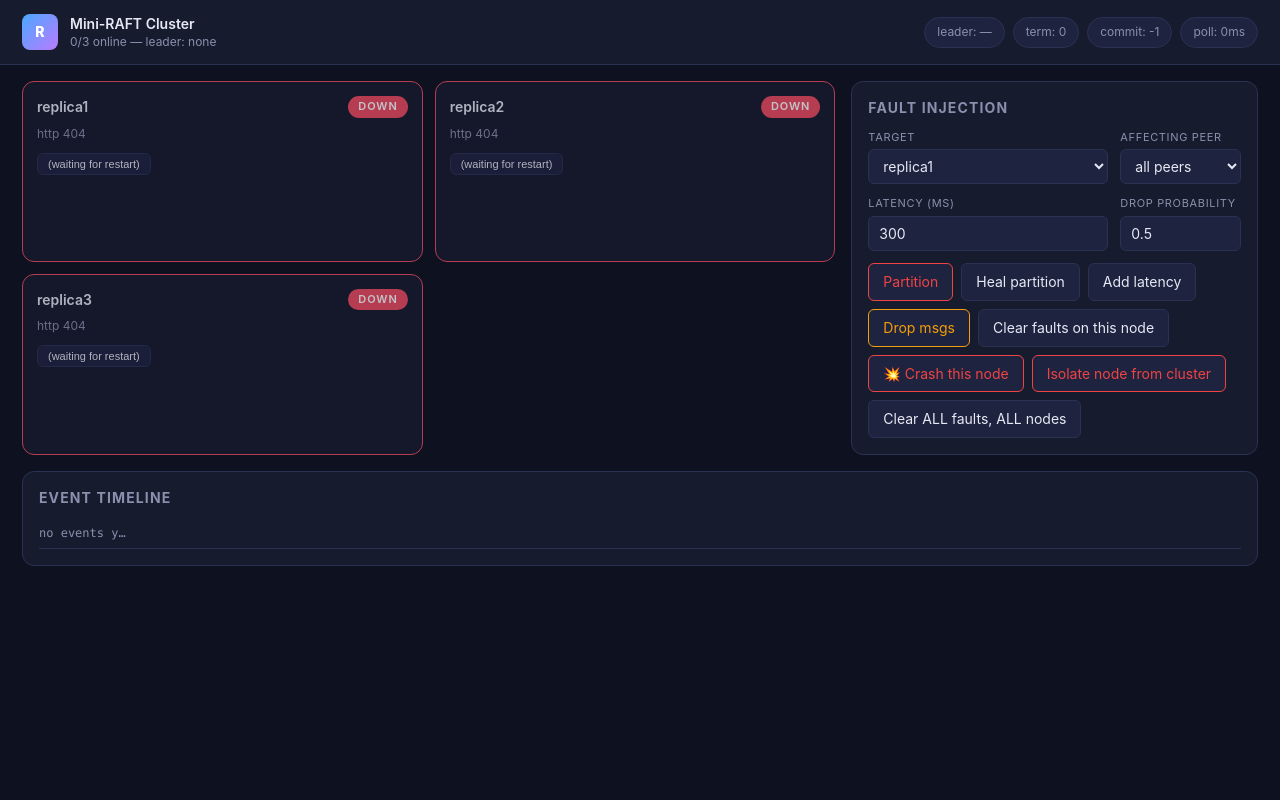
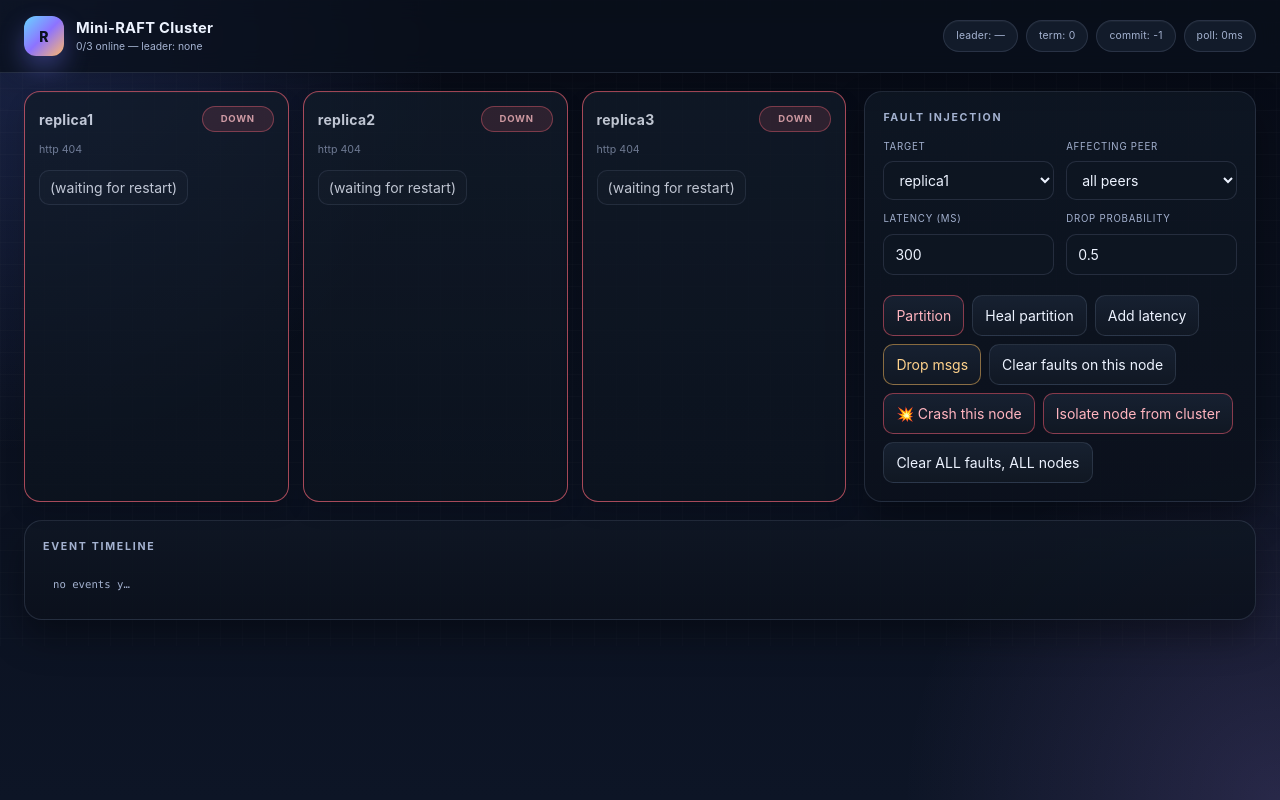
Before and after one commit to swathidotdev/raft-canvas, a website: page gateway/dashboard/index.html in a window 1280 px wide. Drawn offline with Linux system fonts and the light colour scheme; no server answers.

Commit message:
Update UI

```diff
--- a/gateway/dashboard/style.css
+++ b/gateway/dashboard/style.css
@@ -1,155 +1,438 @@
 :root {
-  --bg:        #0e1220;
-  --panel:     #171b2e;
-  --panel-2:   #1e2340;
-  --border:    #2b3153;
-  --text:      #e6e9f4;
-  --text-dim:  #8a90ad;
-  --leader:    #ffb020;
-  --follower:  #4aa8ff;
-  --candidate: #ba7bff;
-  --down:      #ef4c62;
-  --ok:        #34d399;
-  --warn:      #f59e0b;
-  --danger:    #ef4444;
-}
-* { box-sizing: border-box; }
-html, body {
-  margin: 0; background: var(--bg); color: var(--text);
-  font-family: -apple-system, BlinkMacSystemFont, "Segoe UI", Roboto, sans-serif;
-  font-size: 14px; line-height: 1.4;
+  --bg: #070b16;
+  --bg-2: #0d1526;
+  --panel: rgba(19, 26, 41, 0.82);
+  --panel-strong: rgba(15, 22, 35, 0.96);
+  --panel-alt: rgba(24, 33, 50, 0.88);
+  --border: rgba(143, 163, 194, 0.18);
+  --border-strong: rgba(143, 163, 194, 0.32);
+  --text: #edf3ff;
+  --text-dim: #a4b2d0;
+  --leader: #ffbf69;
+  --follower: #69b7ff;
+  --candidate: #b68dff;
+  --down: #ff6a7a;
+  --ok: #62e7ae;
+  --warn: #ffbe5c;
+  --danger: #ff5d73;
+  --shadow: rgba(0, 0, 0, 0.35);
 }
 
-/* ── topbar ────────────────────────────────────────────────── */
+* { box-sizing: border-box; }
+
+html, body {
+  margin: 0;
+  min-height: 100%;
+  background:
+    radial-gradient(circle at top left, rgba(98, 129, 255, 0.22), transparent 30%),
+    radial-gradient(circle at bottom right, rgba(182, 141, 255, 0.16), transparent 25%),
+    linear-gradient(180deg, var(--bg) 0%, var(--bg-2) 100%);
+  color: var(--text);
+  font-family: Inter, "Segoe UI", Roboto, Helvetica, Arial, sans-serif;
+  font-size: 14px;
+  line-height: 1.5;
+}
+
+body {
+  background-image:
+    linear-gradient(rgba(255,255,255,0.015) 1px, transparent 1px),
+    linear-gradient(90deg, rgba(255,255,255,0.012) 1px, transparent 1px);
+  background-size: 22px 22px;
+}
+
+button, select, input {
+  font: inherit;
+}
+
+/* Top bar */
 .topbar {
-  display: flex; align-items: center; justify-content: space-between;
-  padding: 14px 22px; background: var(--panel);
+  position: sticky;
+  top: 0;
+  z-index: 20;
+  display: flex;
+  align-items: center;
+  justify-content: space-between;
+  gap: 18px;
+  padding: 16px 24px;
+  background: rgba(10, 16, 28, 0.78);
   border-bottom: 1px solid var(--border);
-  position: sticky; top: 0; z-index: 10;
+  backdrop-filter: blur(12px);
+  box-shadow: 0 10px 30px rgba(0, 0, 0, 0.16);
 }
-.brand { display: flex; align-items: center; gap: 12px; }
+
+.brand {
+  display: flex;
+  align-items: center;
+  gap: 12px;
+}
+
 .logo {
-  width: 36px; height: 36px; border-radius: 8px;
-  background: linear-gradient(135deg, #4aa8ff, #ba7bff);
-  display: grid; place-items: center; font-weight: 800; color: white;
+  width: 40px;
+  height: 40px;
+  border-radius: 12px;
+  display: grid;
+  place-items: center;
+  font-weight: 800;
+  background: linear-gradient(135deg, #67d5ff 0%, #8d73ff 50%, #ffb86c 100%);
+  color: #0b1120;
+  box-shadow: 0 12px 25px rgba(117, 123, 255, 0.35);
 }
-.brand-title { font-weight: 600; }
-.brand-sub   { color: var(--text-dim); font-size: 12px; }
-.topbar-metrics { display: flex; gap: 8px; flex-wrap: wrap; }
+
+.brand-title {
+  font-size: 1.05rem;
+  font-weight: 700;
+  letter-spacing: 0.02em;
+}
+
+.brand-sub {
+  color: var(--text-dim);
+  font-size: 0.74rem;
+}
+
+.topbar-metrics {
+  display: flex;
+  gap: 8px;
+  flex-wrap: wrap;
+  justify-content: flex-end;
+}
+
 .chip {
-  padding: 6px 12px; border-radius: 999px; font-size: 12px;
-  background: var(--panel-2); border: 1px solid var(--border);
+  border: 1px solid var(--border);
+  background: rgba(20, 29, 45, 0.9);
+  color: var(--text-dim);
+  border-radius: 999px;
+  padding: 7px 12px;
+  font-size: 0.74rem;
+  letter-spacing: 0.02em;
+  box-shadow: inset 0 1px 0 rgba(255,255,255,0.04);
+}
+
+/* Layout */
+.grid {
+  display: grid;
+  gap: 18px;
+  max-width: 1420px;
+  margin: 0 auto;
+  padding: 18px 24px 26px;
+}
+
+@media (min-width: 1100px) {
+  .grid {
+    grid-template-columns: 2.1fr 1fr;
+    grid-template-areas:
+      "nodes faults"
+      "timeline timeline";
+  }
+  .nodes { grid-area: nodes; }
+  .panel:nth-of-type(2) { grid-area: faults; }
+  .timeline-panel { grid-area: timeline; }
+}
+
+/* Panels */
+.panel {
+  background: linear-gradient(180deg, rgba(15, 23, 36, 0.9), rgba(11, 17, 28, 0.9));
+  border: 1px solid var(--border);
+  border-radius: 18px;
+  padding: 18px;
+  box-shadow: 0 18px 35px var(--shadow);
+}
+
+.panel h2 {
+  margin: 0 0 14px;
+  color: var(--text-dim);
+  font-size: 0.76rem;
+  letter-spacing: 0.16em;
+  text-transform: uppercase;
+}
+
+/* Node cards */
+.nodes {
+  display: grid;
+  gap: 14px;
+  grid-template-columns: repeat(auto-fit, minmax(260px, 1fr));
+}
+
+.node-card {
+  position: relative;
+  display: flex;
+  flex-direction: column;
+  gap: 10px;
+  background: linear-gradient(180deg, rgba(18, 28, 42, 0.96), rgba(12, 19, 30, 0.96));
+  border: 1px solid var(--border);
+  border-radius: 16px;
+  padding: 14px 14px 12px;
+  box-shadow: inset 0 1px 0 rgba(255,255,255,0.04), 0 10px 22px rgba(0,0,0,0.18);
+  transition: transform 0.2s ease, border-color 0.2s ease, box-shadow 0.2s ease;
+}
+
+.node-card:hover {
+  transform: translateY(-1px);
+  border-color: var(--border-strong);
+}
+
+.node-card.leader {
+  border-color: rgba(255, 191, 105, 0.8);
+  box-shadow: 0 0 0 1px rgba(255,191,105,0.2), 0 12px 24px rgba(255,191,105,0.12);
+}
+
+.node-card.candidate {
+  border-color: rgba(182, 141, 255, 0.75);
+}
+
+.node-card.down {
+  border-color: rgba(255, 106, 122, 0.8);
+  opacity: 0.8;
+}
+
+.node-header {
+  display: flex;
+  align-items: center;
+  justify-content: space-between;
+  gap: 12px;
+}
+
+.node-id {
+  font-weight: 700;
+  letter-spacing: 0.02em;
+}
+
+.role-badge {
+  display: inline-flex;
+  align-items: center;
+  justify-content: center;
+  min-width: 72px;
+  padding: 5px 10px;
+  border-radius: 999px;
+  font-size: 0.68rem;
+  font-weight: 700;
+  letter-spacing: 0.08em;
+  text-transform: uppercase;
+  color: var(--text);
+  background: rgba(255,255,255,0.04);
+  border: 1px solid rgba(255,255,255,0.08);
+}
+
+.role-badge.leader {
+  background: rgba(255, 191, 105, 0.15);
+  border-color: rgba(255, 191, 105, 0.45);
+  color: #ffd996;
+}
+
+.role-badge.candidate {
+  background: rgba(182, 141, 255, 0.15);
+  border-color: rgba(182, 141, 255, 0.45);
+  color: #d5c2ff;
+}
+
+.role-badge.follower {
+  background: rgba(105, 183, 255, 0.14);
+  border-color: rgba(105, 183, 255, 0.45);
+  color: #bfe3ff;
+}
+
+.role-badge.down {
+  background: rgba(255, 106, 122, 0.16);
+  border-color: rgba(255, 106, 122, 0.5);
+  color: #ffbcc3;
+}
+
+.node-stats {
+  display: grid;
+  grid-template-columns: repeat(2, minmax(0, 1fr));
+  gap: 8px 12px;
+  font-size: 0.76rem;
   color: var(--text-dim);
 }
 
-/* ── main grid ─────────────────────────────────────────────── */
-.grid {
-  display: grid; gap: 16px; padding: 16px 22px;
-  grid-template-columns: 1fr; max-width: 1400px; margin: 0 auto;
-}
-@media (min-width: 1000px) {
-  .grid {
-    grid-template-columns: 2fr 1fr;
-    grid-template-areas:
-      "nodes    faults"
-      "timeline timeline";
-  }
-  .nodes         { grid-area: nodes; }
-  .panel:nth-of-type(2) { grid-area: faults; }
-  .timeline-panel       { grid-area: timeline; }
+.node-stats span {
+  display: block;
+  opacity: 0.8;
 }
 
-/* ── panels ────────────────────────────────────────────────── */
-.panel {
-  background: var(--panel); border: 1px solid var(--border);
-  border-radius: 12px; padding: 16px;
+.node-stats b {
+  display: block;
+  margin-top: 2px;
+  color: var(--text);
+  font-weight: 600;
+  word-break: break-word;
 }
-.panel h2 { margin: 0 0 12px; font-size: 14px; text-transform: uppercase; letter-spacing: 0.08em; color: var(--text-dim); }
 
-/* ── node cards ────────────────────────────────────────────── */
-.nodes {
-  display: grid; gap: 12px;
-  grid-template-columns: repeat(auto-fit, minmax(280px, 1fr));
+.node-faults {
+  min-height: 18px;
+  margin-top: 2px;
+  padding-top: 10px;
+  border-top: 1px dashed rgba(164, 178, 208, 0.25);
+  color: #ffd28c;
+  font-size: 0.7rem;
+  line-height: 1.5;
 }
-.node-card {
-  background: var(--panel); border: 1px solid var(--border);
-  border-radius: 12px; padding: 14px; position: relative;
-  transition: border-color 0.2s;
+
+.node-faults:empty::before {
+  content: "no active faults";
+  color: var(--text-dim);
 }
-.node-card.leader    { border-color: var(--leader);    box-shadow: 0 0 0 1px var(--leader) inset; }
-.node-card.candidate { border-color: var(--candidate); }
-.node-card.down      { border-color: var(--down); opacity: 0.75; }
-.node-header {
-  display: flex; align-items: center; justify-content: space-between; margin-bottom: 8px;
+
+.node-actions {
+  display: flex;
+  flex-wrap: wrap;
+  gap: 8px;
+  margin-top: 2px;
 }
-.node-id { font-weight: 600; }
-.role-badge {
-  padding: 3px 10px; border-radius: 999px; font-size: 11px;
-  text-transform: uppercase; letter-spacing: 0.08em; font-weight: 600;
-  background: var(--panel-2); color: var(--text-dim);
+
+.node-actions button {
+  padding: 6px 10px;
+  border-radius: 10px;
+  border: 1px solid var(--border);
+  background: rgba(255,255,255,0.02);
+  color: var(--text);
+  cursor: pointer;
+  transition: all 0.15s ease;
 }
-.role-badge.leader    { background: var(--leader);    color: #1a1a2e; }
-.role-badge.candidate { background: var(--candidate); color: white; }
-.role-badge.follower  { background: var(--follower);  color: #1a1a2e; }
-.role-badge.down      { background: var(--down);      color: white; }
-.node-stats {
-  display: grid; grid-template-columns: repeat(2, 1fr); gap: 6px 12px;
-  font-size: 12px; color: var(--text-dim);
+
+.node-actions button:hover {
+  background: rgba(255,255,255,0.06);
+  border-color: var(--border-strong);
 }
-.node-stats b { color: var(--text); font-weight: 500; }
-.node-faults {
-  margin-top: 8px; padding-top: 8px; border-top: 1px dashed var(--border);
-  font-size: 11px; color: var(--warn); min-height: 16px;
+
+/* Fault controls */
+.fault-controls {
+  display: grid;
+  grid-template-columns: repeat(2, minmax(0, 1fr));
+  gap: 12px;
 }
-.node-faults:empty::before { content: "no active faults"; color: var(--text-dim); }
-.node-actions {
-  margin-top: 10px; display: flex; gap: 6px; flex-wrap: wrap;
+
+.field {
+  display: flex;
+  flex-direction: column;
+  gap: 7px;
 }
-.node-actions button {
-  font-size: 11px; padding: 4px 10px; border-radius: 6px;
-  background: var(--panel-2); border: 1px solid var(--border);
-  color: var(--text); cursor: pointer;
+
+.field label {
+  color: var(--text-dim);
+  font-size: 0.69rem;
+  letter-spacing: 0.08em;
+  text-transform: uppercase;
 }
-.node-actions button:hover { background: var(--border); }
 
-/* ── fault panel ───────────────────────────────────────────── */
-.fault-controls {
-  display: grid; gap: 12px;
-  grid-template-columns: 1fr 1fr;
+.field select,
+.field input {
+  width: 100%;
+  border-radius: 10px;
+  border: 1px solid var(--border);
+  background: rgba(14, 22, 34, 0.95);
+  color: var(--text);
+  padding: 9px 11px;
+  outline: none;
 }
-.field { display: flex; flex-direction: column; gap: 4px; }
-.field label { font-size: 11px; text-transform: uppercase; letter-spacing: 0.06em; color: var(--text-dim); }
-.field select, .field input {
-  background: var(--panel-2); border: 1px solid var(--border);
-  color: var(--text); padding: 7px 10px; border-radius: 6px; font: inherit;
+
+.field select:focus,
+.field input:focus {
+  border-color: rgba(105, 183, 255, 0.7);
+  box-shadow: 0 0 0 3px rgba(105, 183, 255, 0.12);
 }
+
 .btnrow {
   grid-column: 1 / -1;
-  display: flex; gap: 8px; flex-wrap: wrap;
+  display: flex;
+  flex-wrap: wrap;
+  gap: 8px;
+  margin-top: 8px;
 }
+
 .btnrow button {
-  padding: 8px 14px; border-radius: 6px; font: inherit; cursor: pointer;
-  background: var(--panel-2); border: 1px solid var(--border); color: var(--text);
+  border: 1px solid var(--border);
+  background: linear-gradient(180deg, rgba(24, 35, 51, 0.9), rgba(17, 25, 36, 0.9));
+  color: var(--text);
+  padding: 9px 12px;
+  border-radius: 10px;
+  cursor: pointer;
+  transition: all 0.15s ease;
 }
-.btnrow button:hover { background: var(--border); }
-.btnrow button.warn   { border-color: var(--warn);   color: var(--warn); }
-.btnrow button.danger { border-color: var(--danger); color: var(--danger); }
 
-/* ── timeline ──────────────────────────────────────────────── */
+.btnrow button:hover {
+  border-color: var(--border-strong);
+  transform: translateY(-1px);
+}
+
+.btnrow button.warn {
+  color: #ffd28c;
+  border-color: rgba(255, 190, 92, 0.5);
+}
+
+.btnrow button.danger {
+  color: #ffb4bf;
+  border-color: rgba(255, 93, 115, 0.5);
+}
+
+/* Timeline */
 .timeline {
-  max-height: 320px; overflow-y: auto;
-  font-family: "SF Mono", "Consolas", monospace; font-size: 12px;
+  max-height: 360px;
+  overflow-y: auto;
+  border-radius: 12px;
+  padding-right: 6px;
+  font-family: "SFMono-Regular", Consolas, "Liberation Mono", Menlo, monospace;
+  font-size: 0.76rem;
 }
+
 .timeline-row {
-  display: grid; grid-template-columns: 90px 90px 90px 1fr; gap: 12px;
-  padding: 6px 0; border-bottom: 1px solid var(--border);
+  display: grid;
+  grid-template-columns: 80px 80px 90px 1fr;
+  gap: 12px;
+  align-items: center;
+  padding: 8px 10px;
+  border-bottom: 1px solid rgba(164, 178, 208, 0.12);
 }
-.timeline-row .ts   { color: var(--text-dim); }
-.timeline-row .node { color: var(--follower); }
-.timeline-row .type { color: var(--text); }
-.timeline-row .detail { color: var(--text-dim); overflow: hidden; text-overflow: ellipsis; white-space: nowrap; }
-.timeline-row.role   .type { color: var(--follower); }
-.timeline-row.leader .type { color: var(--leader); font-weight: 600; }
-.timeline-row.fault  .type { color: var(--warn); }
-.timeline-row.snap   .type { color: var(--candidate); }
-.timeline-row.boot   .type { color: var(--ok); }
+
+.timeline-row:last-child {
+  border-bottom: none;
+}
+
+.timeline-row .ts {
+  color: var(--text-dim);
+}
+
+.timeline-row .node {
+  color: #bfe3ff;
+}
+
+.timeline-row .type {
+  color: var(--text);
+  font-weight: 600;
+}
+
+.timeline-row .detail {
+  color: var(--text-dim);
+  white-space: nowrap;
+  overflow: hidden;
+  text-overflow: ellipsis;
+}
+
+.timeline-row.role .type { color: var(--follower); }
+.timeline-row.leader .type { color: var(--leader); }
+.timeline-row.fault .type { color: var(--warn); }
+.timeline-row.snap .type { color: var(--candidate); }
+.timeline-row.boot .type { color: var(--ok); }
+
+@media (max-width: 760px) {
+  .topbar {
+    flex-direction: column;
+    align-items: flex-start;
+  }
+
+  .topbar-metrics {
+    justify-content: flex-start;
+  }
+
+  .fault-controls {
+    grid-template-columns: 1fr;
+  }
+
+  .timeline-row {
+    grid-template-columns: 70px 70px 1fr;
+  }
+
+  .timeline-row .detail {
+    grid-column: 1 / -1;
+    margin-left: 0;
+  }
+}
```
